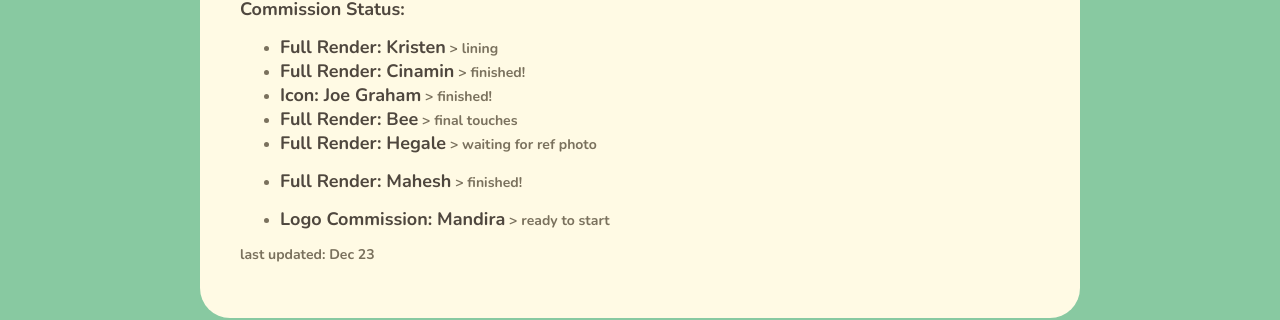
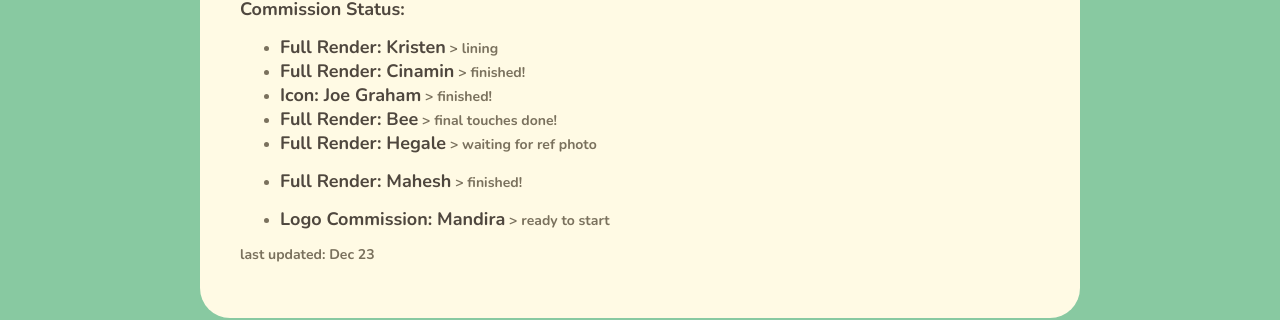
Before and after one commit to antheakwong/antheakwong.github.io, a Jekyll site: the page built from commissions/index.md, in a window 1280 px wide and 900 px high, scrolled down 555 px. Shown: the part 502-822 px from the top of the window. Built offline with Jekyll 4.4.1, drawn with Linux system fonts in a browser that asks for light colours; nearby versions of some CDN libraries.

Commit message:
updated status

```diff
--- a/commissions/index.md
+++ b/commissions/index.md
@@ -43,7 +43,7 @@ Won’t draw: NSFW, mecha, offensive/shock content
 - **Full Render: Kristen** > lining
 - **Full Render: Cinamin** > finished!
 - **Icon: Joe Graham** > finished!
-- **Full Render: Bee** > final touches
+- **Full Render: Bee** > final touches done!
 - **Full Render: Hegale** > waiting for ref photo
 - **Full Render: Mahesh** > finished!
 
```
